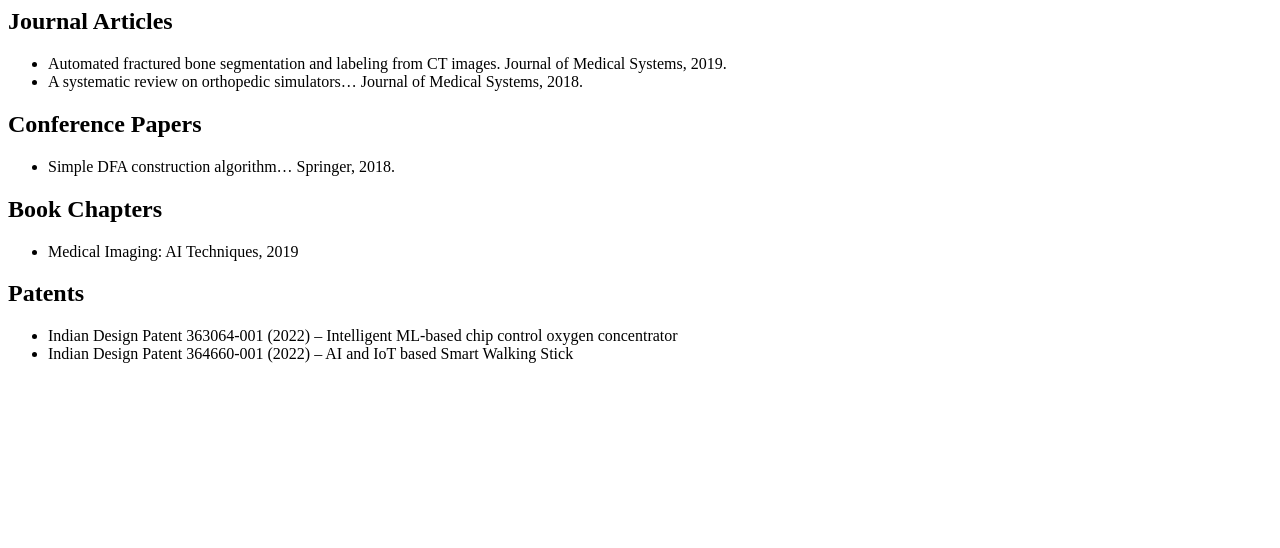
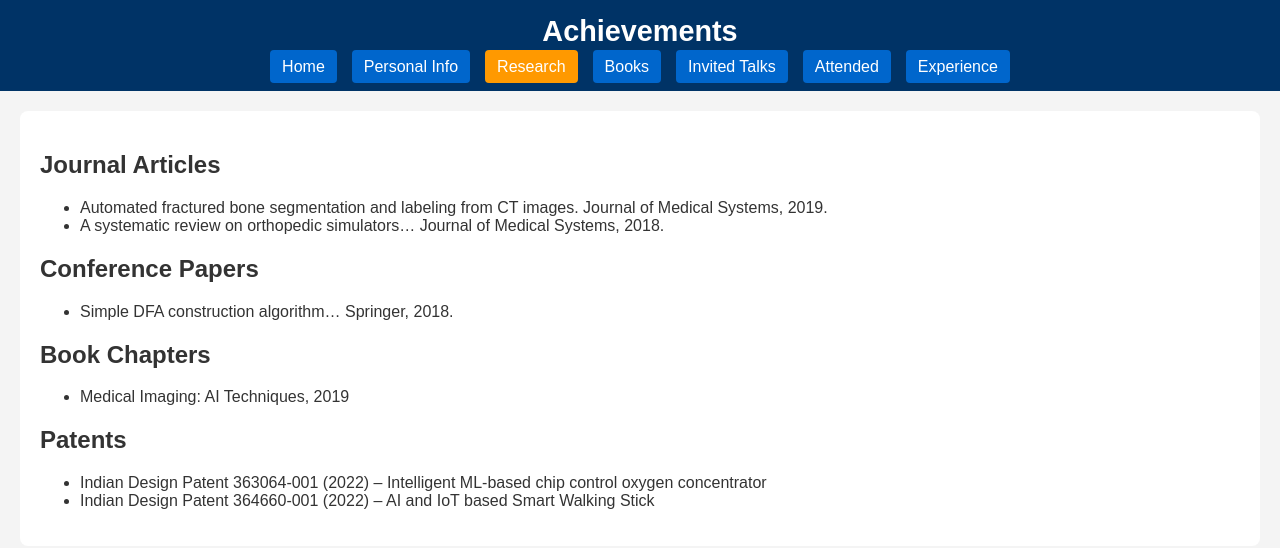
Before and after one commit to DarshanRuikar/DarshanRuikar.github.io, a plain HTML site: page research.html in a window 1280 px wide. Drawn offline with Linux system fonts and the light colour scheme.

Commit message:
Update research.html

```diff
--- a/research.html
+++ b/research.html
@@ -1,3 +1,25 @@
+<head>
+<meta charset="UTF-8">
+<meta name="viewport" content="width=device-width, initial-scale=1.0">
+<title>Achievements – Dr. Darshan Ruikar</title>
+<link rel="stylesheet" href="style.css">
+<script src="script.js" defer></script>
+</head>
+<body>
+<header>
+  <h1>Achievements</h1>
+  <nav>
+    <ul>
+      <li><a href="index.html">Home</a></li>
+      <li><a href="personal.html">Personal Info</a></li>
+      <li><a href="research.html">Research</a></li>
+      <li><a href="books.html">Books</a></li>
+      <li><a href="talks.html">Invited Talks</a></li>
+      <li><a href="attended.html">Attended</a></li>
+      <li><a href="experience.html">Experience</a></li>
+    </ul>
+  </nav>
+</header>
 <main>
   <h2>Journal Articles</h2>
   <ul>
```
